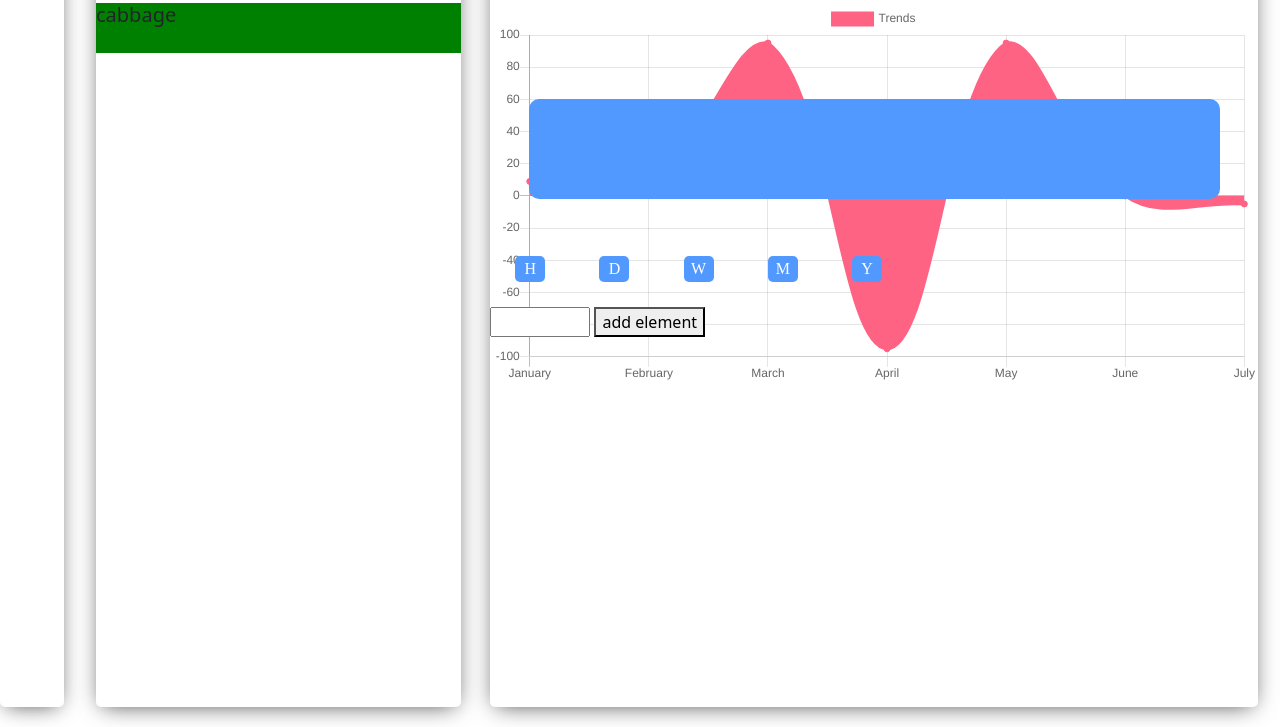
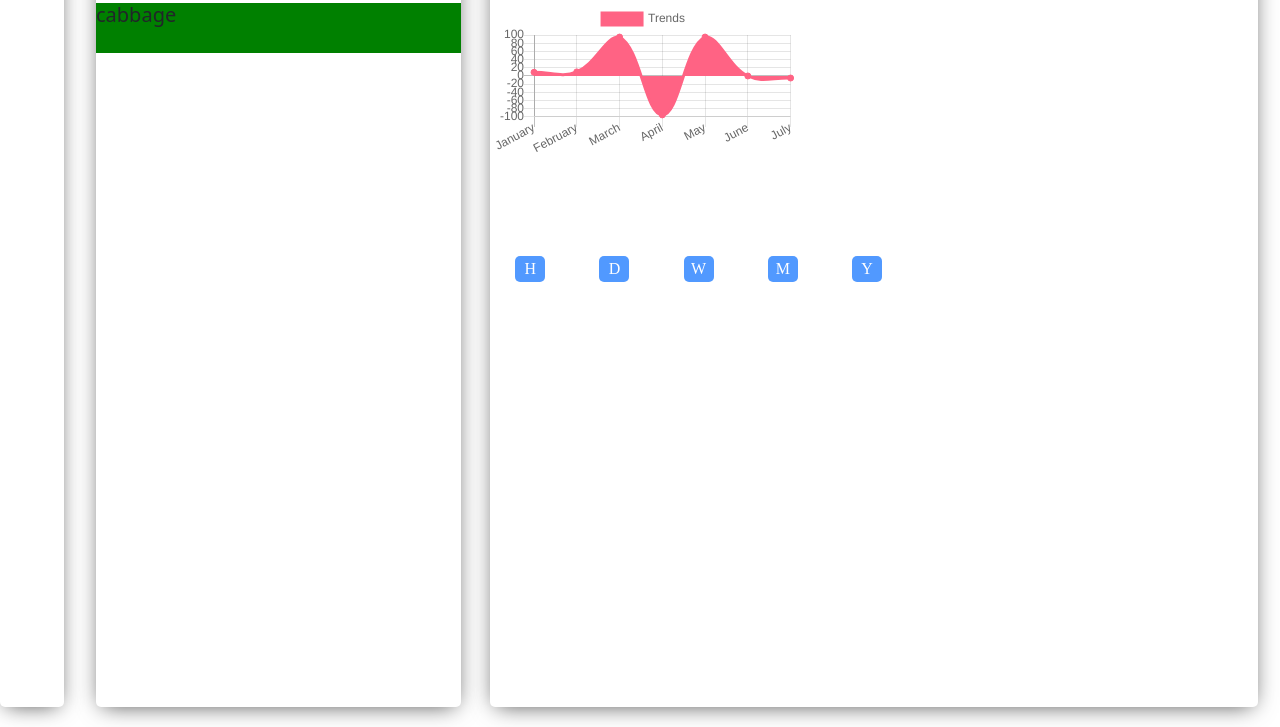
Before and after one commit to Sir-kinuthia-001/Climate-Control-and-Visualization-Dashboard, a website: page index.html in a window 1280 px wide. Shown: the part 73-800 px from the top of the page. Drawn offline with nearby package versions, Linux system fonts and the light colour scheme.

Commit message:
initial commit

```diff
--- a/index.html
+++ b/index.html
@@ -12,15 +12,6 @@
     <link href="https://cdn.jsdelivr.net/npm/bootstrap@5.0.0-beta1/dist/css/bootstrap.min.css" rel="stylesheet" integrity="sha384-giJF6kkoqNQ00vy+HMDP7azOuL0xtbfIcaT9wjKHr8RbDVddVHyTfAAsrekwKmP1" crossorigin="anonymous">
 
     <link rel="stylesheet" href="style.css">
-<style>
-    .chart-js{
-      width: 100%;
-      height:30%;
-      left: 38.3%;
-      top:2.5%;
-      border: 2px;
-            }
-</style>
     <script src="https://cdn.jsdelivr.net/npm/chart.js@2.8.0"></script>
     <script type="text/javascript"src="main.js"></script>
   </head>
@@ -40,8 +31,7 @@
     <div class="container-2">
       <h1>climate Tracking</h1>
       <div class="chart-js">
-        <canvas id="production-charts">
-        </canvas>
+        <canvas id="production-charts"></canvas>
       </div>
       <div class="Chart-time">
         <button class="time-button" type="button" name="button">H</button>
@@ -77,22 +67,6 @@
       }
             });
           </script>
-      <input type="text" id="ADD" name="" value="">
-      <button onclick="addfunction()" type="button" name="button">add element</button>
-
-        <div class="container-3-element">
-          <h1 id="element"></h1>
-          </div>
-
-      <script>
-      //document.getElementById("ADD").addEventListener("click", addfunction);
-
-        function addfunction(){
-        var x = document.getElementById("ADD").value;
-
-        document.getElementById("element").innerHTML = x;
-      }
-      </script>
     </div>
 
   </body>
--- a/style.css
+++ b/style.css
@@ -44,10 +44,11 @@ box-shadow: 0px 4px 22px -6px rgba(0,0,0,0.75);
   -moz-box-shadow: 0px 4px 22px -6px rgba(0, 0, 0, 0.75);
   box-shadow: 0px 4px 22px -6px rgba(0,0,0,0.75);
 }
-.chart-time{
+/*.chart-time{
+  height:100%;
   position:absolute;
-  top:27%;
-}
+  top:90%;
+}*/
 .time-button{
   margin:25px;
   width:30px;
@@ -60,26 +61,15 @@ box-shadow: 0px 4px 22px -6px rgba(0,0,0,0.75);
   font-style: normal;
   font-family: "Times New Roman", times, serif;
 }
-.container-3-element{
-  position:absolute;
-  top: 20%;
-  display: block;
-  height: 100px;
-  width: 90%;
-  border-radius: 10px;
-  margin-left: 5%;
-  background-color: #5199FF;
-}
-input[type=text] {
-  width: 100px;
-  -webkit-transition: width .35s ease-in-out;
-  transition: width .35s ease-in-out;
-}
-input[type=text]:focus {
-  width: 250px;
-}
 .market-ribbon{
   height: 50px;
   width: 100%;
   background-color:green;
 }
+.chart-js{
+  width: 40%;
+  height:30%;
+  left: 38.3%;
+  top:2.5%;
+  border: 2px;
+}
```
